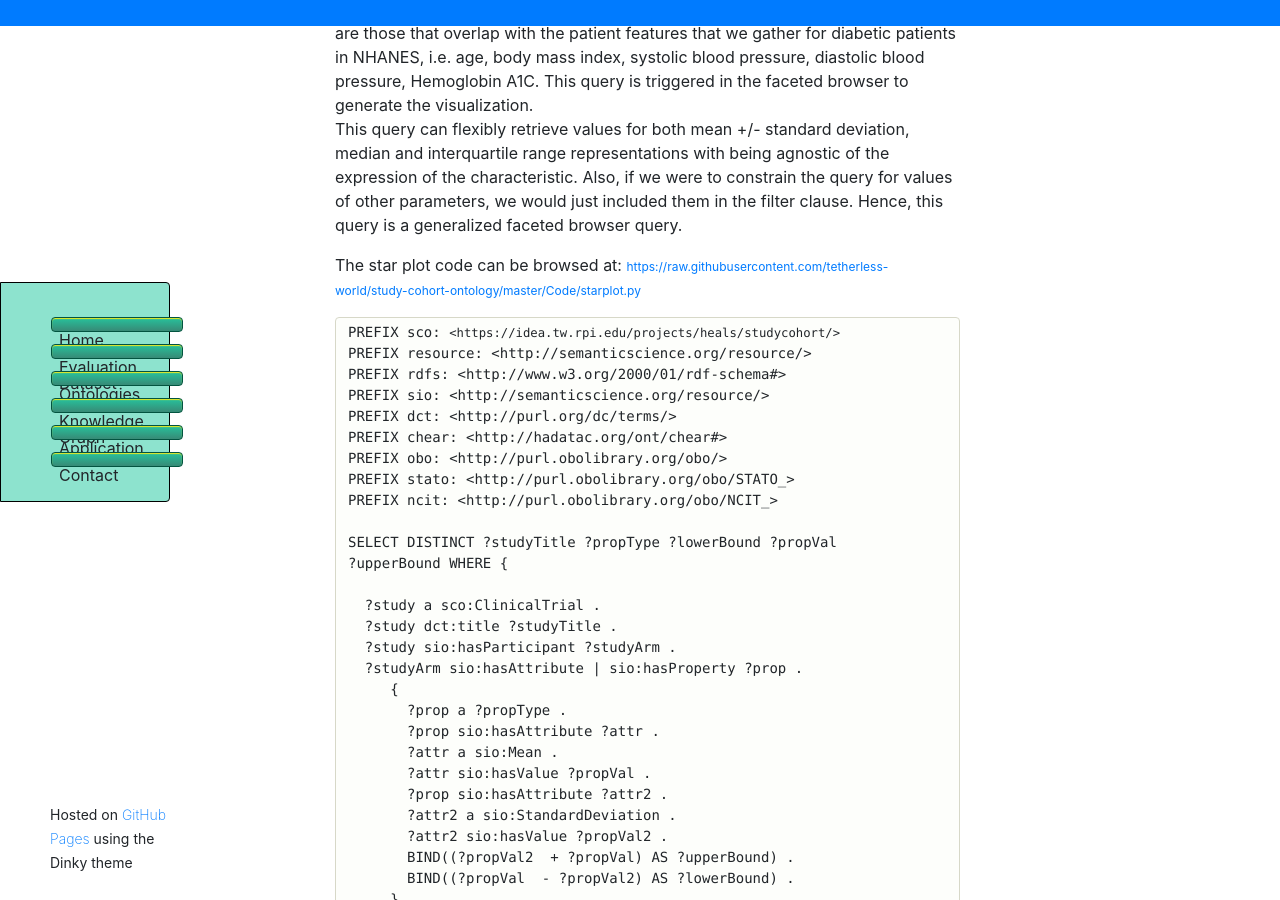
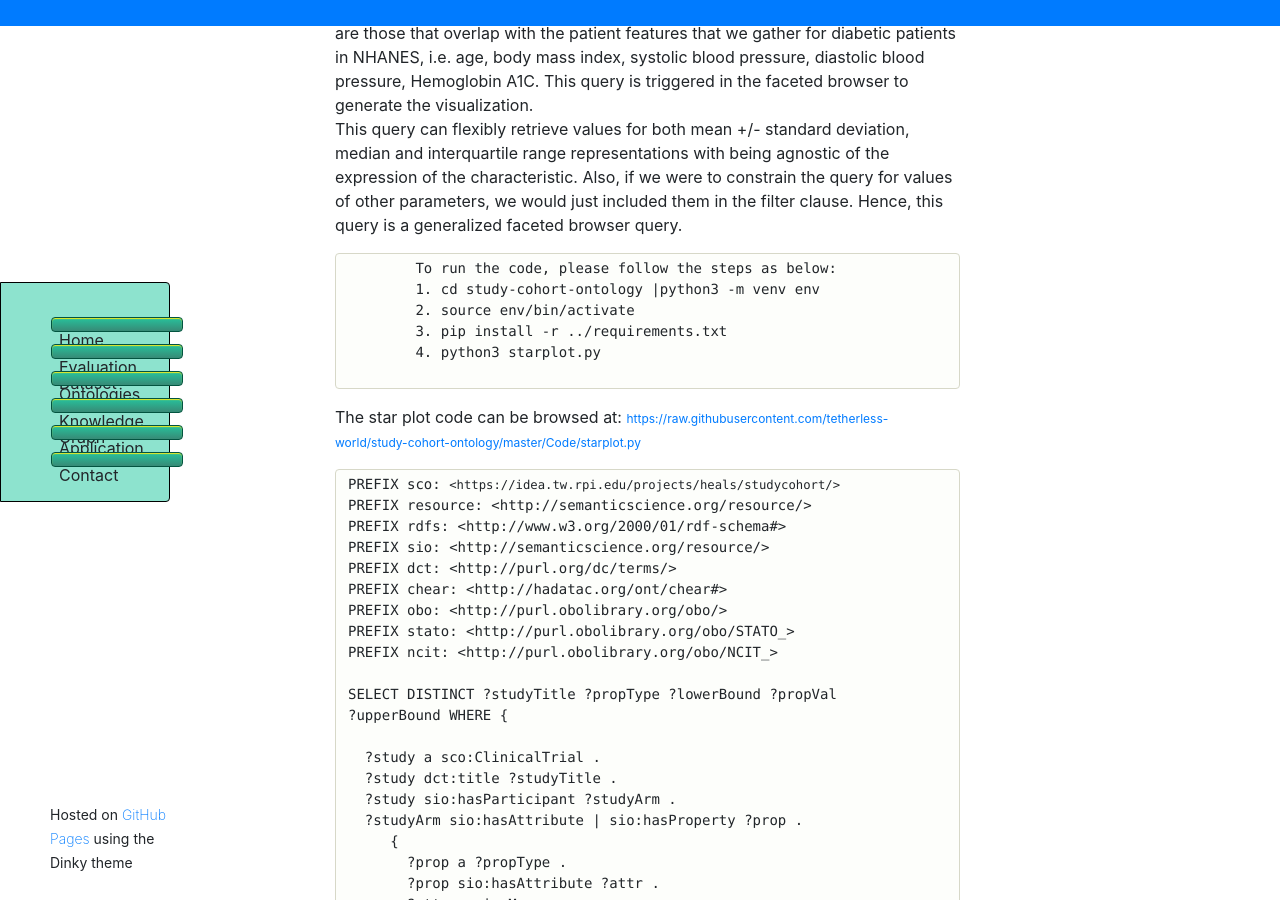
Before and after one commit to tetherless-world/study-cohort-ontology, a Jekyll site: the page built from application.md, in a window 1280 px wide and 900 px high, scrolled down 7303 px. Built offline with Jekyll 4.4.1, drawn with Linux system fonts in a browser that asks for light colours; nearby versions of some CDN libraries; our own code applies the rules of GitHub Pages for plain Markdown files; library files that are not in the unit come from our copies.

Commit message:
Update application.md

```diff
--- a/application.md
+++ b/application.md
@@ -358,7 +358,15 @@ WHERE {
    <h3>  Star Plot Code </h3>
     <p>We present a query below that is used to retrieve the central value,  and upper and lower bounds for continuous characteristics of a study arm. The characteristics are those that overlap with the patient features that we gather for diabetic patients in NHANES, i.e. age, body mass index, systolic blood pressure, diastolic blood pressure, Hemoglobin A1C. This query is triggered in the faceted browser to generate the visualization.<br>
     This query can flexibly retrieve values for both mean +/- standard deviation, median and interquartile range representations with being agnostic of the expression of the characteristic. Also, if we were to constrain the query for values of other parameters, we would just included them in the filter clause. Hence, this query is a generalized faceted browser query.</p>
+	<pre>
+	To run the code, please follow the steps as below:
+	1. cd study-cohort-ontology |python3 -m venv env
+	2. source env/bin/activate
+	3. pip install -r ../requirements.txt
+	4. python3 starplot.py
+	</pre>
     <p>The star plot code can be browsed at: <a href="https://raw.githubusercontent.com/tetherless-world/study-cohort-ontology/master/Code/starplot.py"><small>https://raw.githubusercontent.com/tetherless-world/study-cohort-ontology/master/Code/starplot.py</small></a></p>
+
     <pre>
 PREFIX sco: <small><https://idea.tw.rpi.edu/projects/heals/studycohort/></small>
 PREFIX resource: <http://semanticscience.org/resource/>
```
